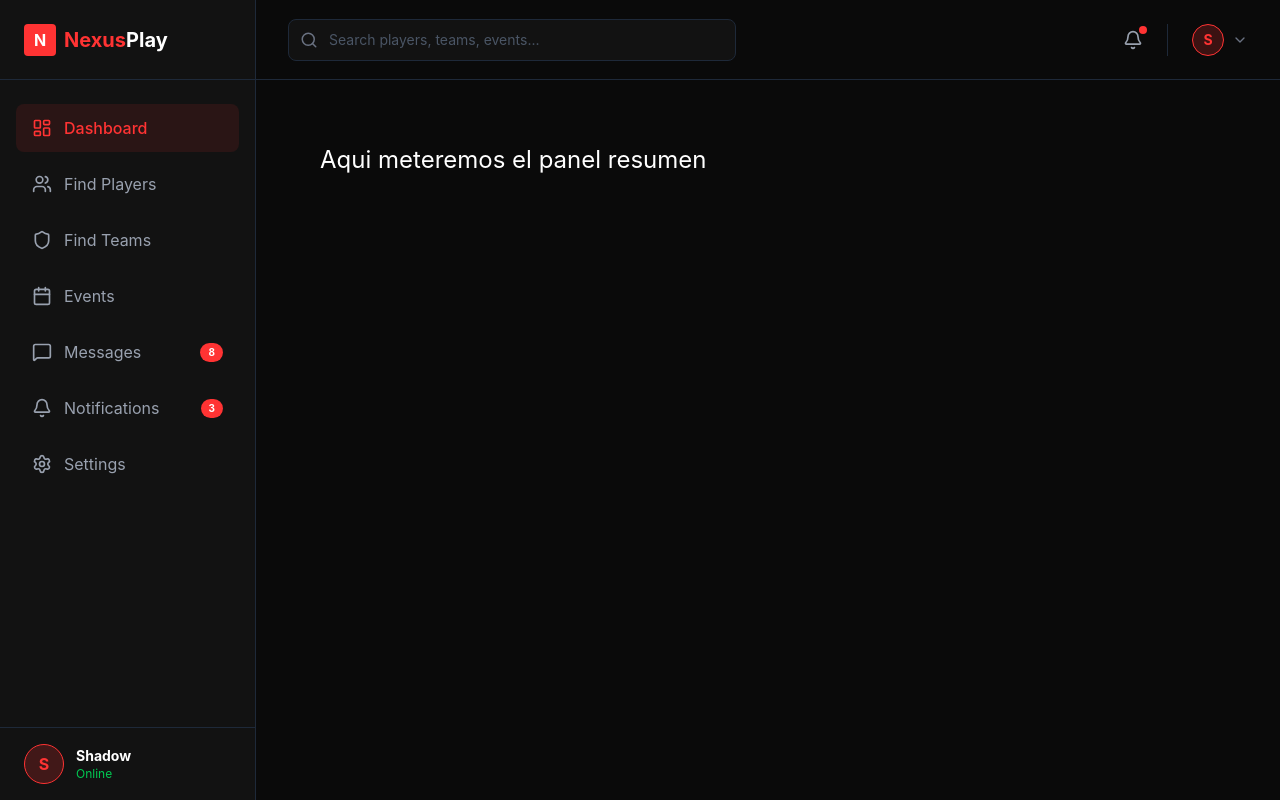
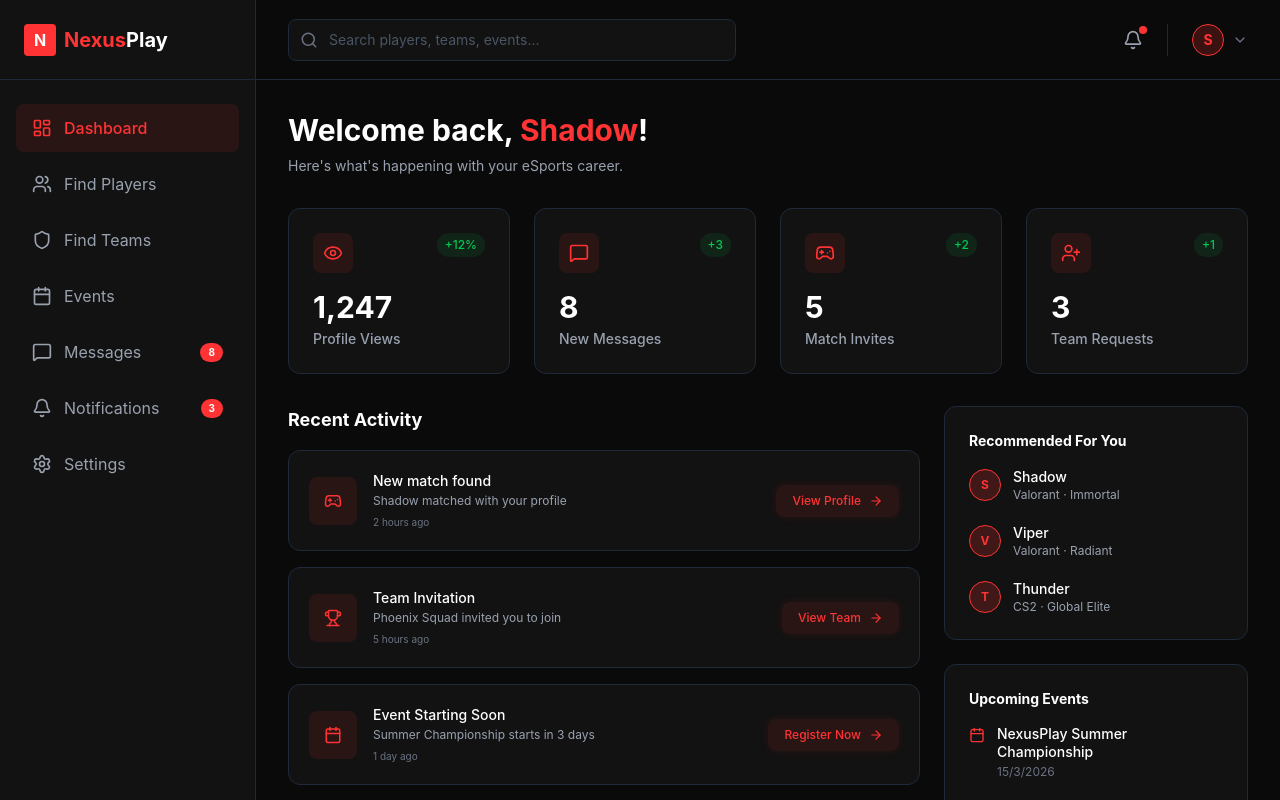
Before and after one commit to DavidMA25/NexusPlay, a React app in the folder frontend/: page /dashboard in a window 1280 px wide. Shown: the top 800 px of the page. Built offline with nearby package versions, Linux system fonts and the light colour scheme; the HTML template or start-up script is replaced by a standard one.

Commit message:
Maquetación completa del Dashboard Home

```diff
--- a/frontend/src/App.jsx
+++ b/frontend/src/App.jsx
@@ -9,6 +9,8 @@ import Login from './pages/Login';
 import Register from './pages/Register';
 import FindTeams from './pages/FindTeams';
 import DashboardLayout from './components/DashboardLayout';
+import DashboardHome from './pages/DashboardHome';
+
 
 function App() {
   return (
@@ -35,9 +37,9 @@ function App() {
           <Route path="/register" element={<><Navbar /><Register /><Footer /></>} />
           <Route path="/find-teams" element={<><Navbar /><FindTeams /><Footer /></>} />
 
-          {/* Ruta del Dashboard: Aqui NO queremos nada mas que el Layout nuevo */}
+          {/* Ruta del Dashboard  */}
           <Route path="/dashboard" element={<DashboardLayout />}>
-            <Route index element={<h1 className="text-white text-2xl p-8">Aqui meteremos el panel resumen</h1>} />
+            <Route index element={<DashboardHome />} />
           </Route>
         </Routes>
 
--- /dev/null
+++ b/frontend/src/pages/DashboardHome.jsx
@@ -0,0 +1,180 @@
+import {
+  Eye,
+  MessageSquare,
+  Gamepad2,
+  UserPlus,
+  Trophy,
+  Calendar,
+  TrendingUp,
+  ArrowRight
+} from 'lucide-react';
+
+export default function DashboardHome() {
+
+  // 1. Array de Estadísticas (El que ya teníamos)
+  const stats = [
+    { title: "Profile Views", value: "1,247", increase: "+12%", icon: <Eye size={20} className="text-brand-red" /> },
+    { title: "New Messages", value: "8", increase: "+3", icon: <MessageSquare size={20} className="text-brand-red" /> },
+    { title: "Match Invites", value: "5", increase: "+2", icon: <Gamepad2 size={20} className="text-brand-red" /> },
+    { title: "Team Requests", value: "3", increase: "+1", icon: <UserPlus size={20} className="text-brand-red" /> }
+  ];
+
+  // 2. Array de Actividad Reciente
+  const activities = [
+    {
+      title: "New match found",
+      desc: "Shadow matched with your profile",
+      time: "2 hours ago",
+      btnText: "View Profile",
+      icon: <Gamepad2 size={18} className="text-brand-red" />
+    },
+    {
+      title: "Team Invitation",
+      desc: "Phoenix Squad invited you to join",
+      time: "5 hours ago",
+      btnText: "View Team",
+      icon: <Trophy size={18} className="text-brand-red" />
+    },
+    {
+      title: "Event Starting Soon",
+      desc: "Summer Championship starts in 3 days",
+      time: "1 day ago",
+      btnText: "Register Now",
+      icon: <Calendar size={18} className="text-brand-red" />
+    },
+    {
+      title: "Rank Update",
+      desc: "You ranked up to Immortal 2!",
+      time: "2 days ago",
+      btnText: "View Stats",
+      icon: <TrendingUp size={18} className="text-brand-red" />
+    }
+  ];
+
+  // 3. Array de Usuarios Recomendados
+  const recommended = [
+    { name: "Shadow", game: "Valorant · Immortal", initial: "S" },
+    { name: "Viper", game: "Valorant · Radiant", initial: "V" },
+    { name: "Thunder", game: "CS2 · Global Elite", initial: "T" }
+  ];
+
+  // 4. Array de Eventos Próximos
+  const events = [
+    { name: "NexusPlay Summer Championship", date: "15/3/2026" },
+    { name: "Weekly Showdown #42", date: "14/2/2026" },
+    { name: "LoL Draft Kings Cup", date: "1/3/2026" }
+  ];
+
+  return (
+    <div className="space-y-8">
+
+      {/* Cabecera de bienvenida */}
+      <div>
+        <h1 className="text-3xl font-bold text-white mb-2">
+          Welcome back, <span className="text-brand-red">Shadow</span>!
+        </h1>
+        <p className="text-gray-400 text-sm">
+          Here's what's happening with your eSports career.
+        </p>
+      </div>
+
+      {/* Grid de Tarjetas Superiores */}
+      <div className="grid grid-cols-1 md:grid-cols-2 lg:grid-cols-4 gap-6">
+        {stats.map((stat, index) => (
+          <div
+            key={index}
+            className="bg-[#121212] border border-gray-800 rounded-xl p-6 transition-all hover:border-gray-700 hover:shadow-lg hover:shadow-brand-red/5"
+          >
+            <div className="flex justify-between items-start mb-4">
+              <div className="w-10 h-10 rounded-lg bg-brand-red/10 flex items-center justify-center">
+                {stat.icon}
+              </div>
+              <span className="text-xs font-medium text-green-500 bg-green-500/10 px-2 py-1 rounded-full">
+                {stat.increase}
+              </span>
+            </div>
+            <h3 className="text-3xl font-bold text-white mb-1">{stat.value}</h3>
+            <p className="text-sm text-gray-400 font-medium">{stat.title}</p>
+          </div>
+        ))}
+      </div>
+
+      {/* Layout Inferior: Actividad y Sidebars */}
+      <div className="grid grid-cols-1 lg:grid-cols-3 gap-6">
+
+         {/* COLUMNA IZQUIERDA: Recent Activity (Ocupa 2/3 del espacio) */}
+         <div className="lg:col-span-2">
+            <h2 className="text-lg font-bold text-white mb-4">Recent Activity</h2>
+            <div className="space-y-4">
+              {activities.map((item, index) => (
+                <div
+                  key={index}
+                  className="bg-[#121212] border border-gray-800 rounded-xl p-5 flex flex-col sm:flex-row sm:items-center justify-between gap-4 transition-all hover:border-gray-700"
+                >
+                  <div className="flex items-center gap-4">
+                    {/* Icono de la actividad */}
+                    <div className="w-12 h-12 rounded-lg bg-brand-red/10 flex items-center justify-center shrink-0">
+                      {item.icon}
+                    </div>
+                    {/* Textos */}
+                    <div>
+                      <h4 className="text-white font-medium text-sm">{item.title}</h4>
+                      <p className="text-gray-400 text-xs mt-0.5">{item.desc}</p>
+                      <p className="text-gray-500 text-[10px] mt-1.5">{item.time}</p>
+                    </div>
+                  </div>
+
+                  {/* Botón de acción con efecto de brillo */}
+                  <button
+                    className="flex items-center justify-center gap-2 bg-brand-red/10 text-brand-red hover:bg-brand-red hover:text-white px-4 py-2 rounded-lg text-xs font-medium transition-all shadow-[0_0_10px_rgba(255,51,51,0.1)] hover:shadow-[0_0_15px_rgba(255,51,51,0.4)] whitespace-nowrap"
+                  >
+                    {item.btnText} <ArrowRight size={14} />
+                  </button>
+                </div>
+              ))}
+            </div>
+         </div>
+
+         {/* COLUMNA DERECHA: Recommended & Events (Ocupa 1/3 del espacio) */}
+         <div className="space-y-6">
+
+            {/* Tarjeta: Recommended For You */}
+            <div className="bg-[#121212] border border-gray-800 rounded-xl p-6">
+              <h2 className="text-white font-bold text-sm mb-4">Recommended For You</h2>
+              <div className="space-y-5">
+                {recommended.map((user, index) => (
+                  <div key={index} className="flex items-center gap-3">
+                    <div className="w-8 h-8 rounded-full bg-brand-red/20 border border-brand-red flex items-center justify-center text-brand-red font-bold text-xs shrink-0">
+                      {user.initial}
+                    </div>
+                    <div>
+                      <p className="text-white text-sm font-medium">{user.name}</p>
+                      <p className="text-gray-400 text-xs">{user.game}</p>
+                    </div>
+                  </div>
+                ))}
+              </div>
+            </div>
+
+            {/* Tarjeta: Upcoming Events */}
+            <div className="bg-[#121212] border border-gray-800 rounded-xl p-6">
+              <h2 className="text-white font-bold text-sm mb-4">Upcoming Events</h2>
+              <div className="space-y-5">
+                {events.map((event, index) => (
+                  <div key={index} className="flex items-start gap-3">
+                    <Calendar size={16} className="text-brand-red shrink-0 mt-0.5" />
+                    <div>
+                      <p className="text-white text-sm font-medium leading-tight">{event.name}</p>
+                      <p className="text-gray-500 text-xs mt-1">{event.date}</p>
+                    </div>
+                  </div>
+                ))}
+              </div>
+            </div>
+
+         </div>
+      </div>
+
+    </div>
+  );
+}
```
